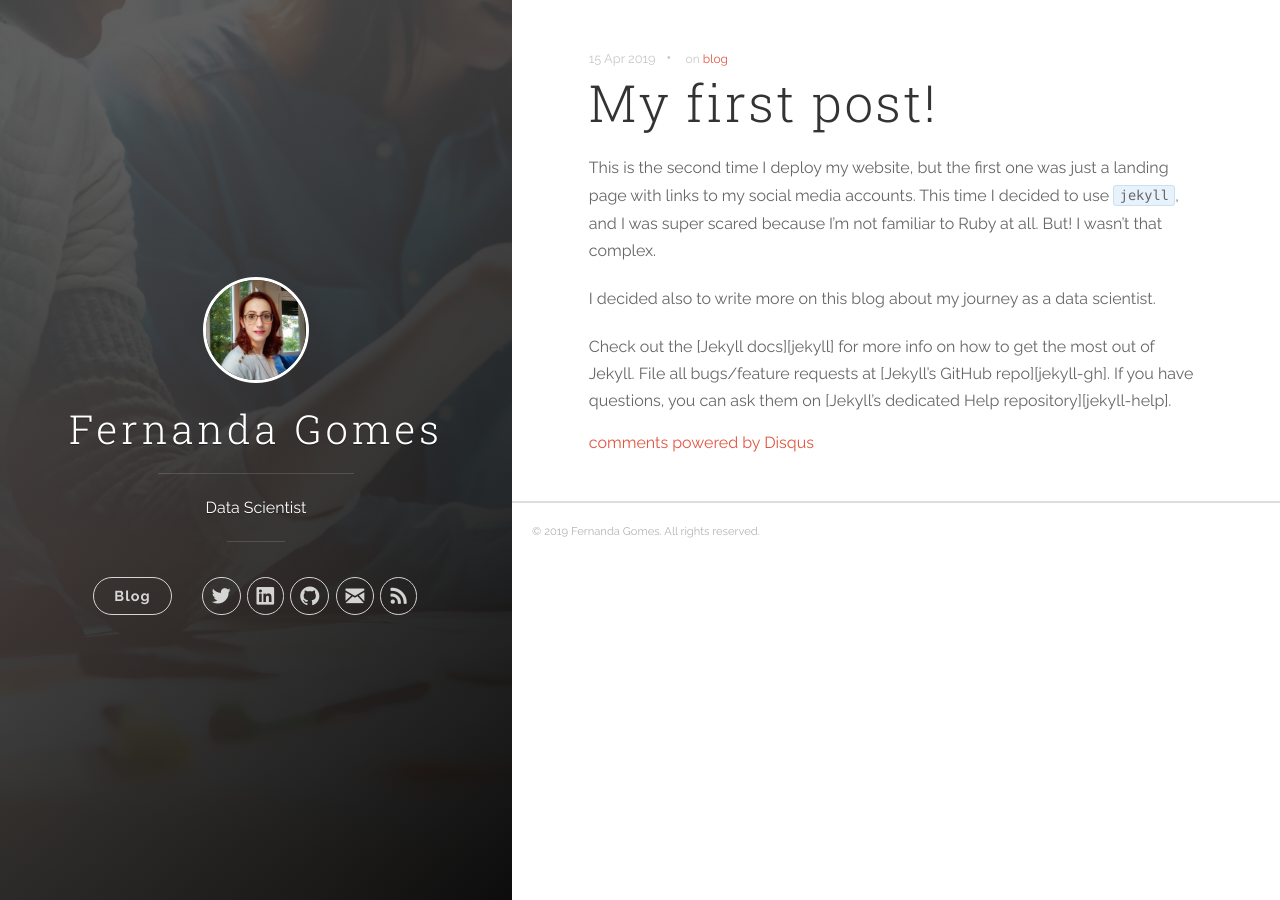
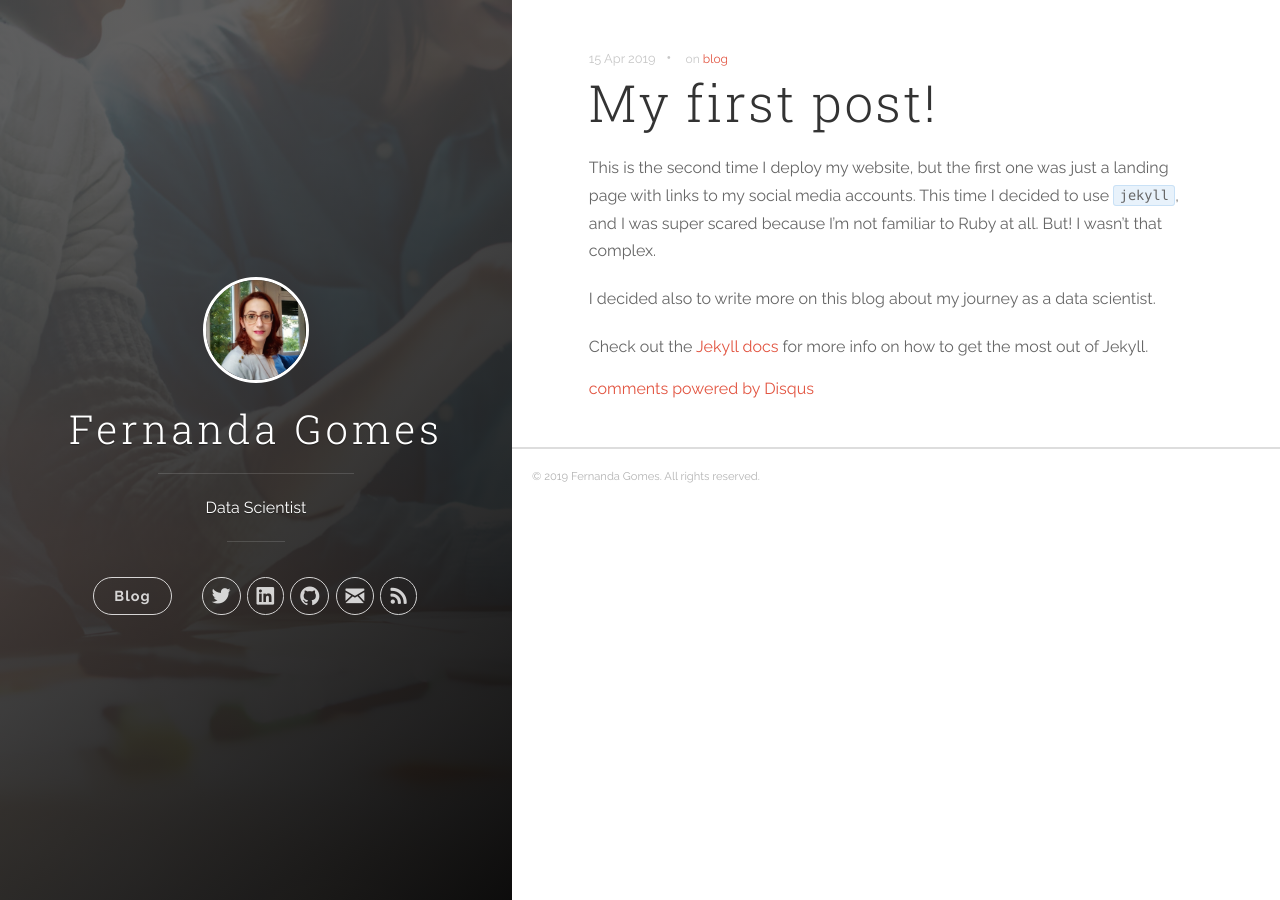
Before and after one commit to gomesfernanda/gomesfernanda.github.io, a Jekyll site: the page built from _posts/2019-04-15-hello-world.markdown, in a window 1280 px wide. Built offline with Jekyll 4.4.1, drawn with Linux system fonts in a browser that asks for light colours; comment, search, counter and statistics services are not loaded.

Commit message:
Fix Markdown on first blog post

```diff
--- a/_posts/2019-04-15-hello-world.markdown
+++ b/_posts/2019-04-15-hello-world.markdown
@@ -8,4 +8,4 @@ This is the second time I deploy my website, but the first one was just a landin
 
 I decided also to write more on this blog about my journey as a data scientist.
 
-Check out the [Jekyll docs][jekyll] for more info on how to get the most out of Jekyll. File all bugs/feature requests at [Jekyll’s GitHub repo][jekyll-gh]. If you have questions, you can ask them on [Jekyll’s dedicated Help repository][jekyll-help].
+Check out the [Jekyll docs](https://jekyllrb.com/docs/) for more info on how to get the most out of Jekyll.
```
Also changed, not shown: about.md (+1 -1 lines).
